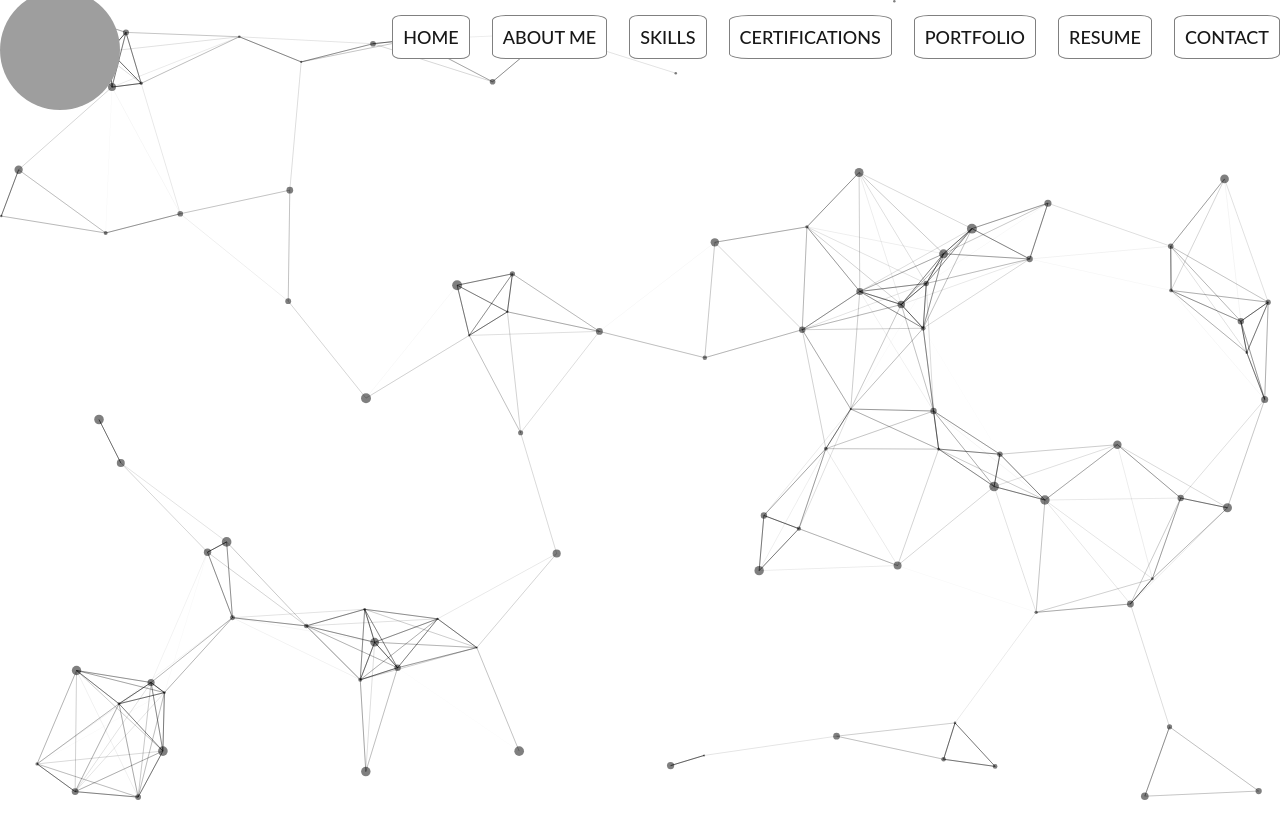
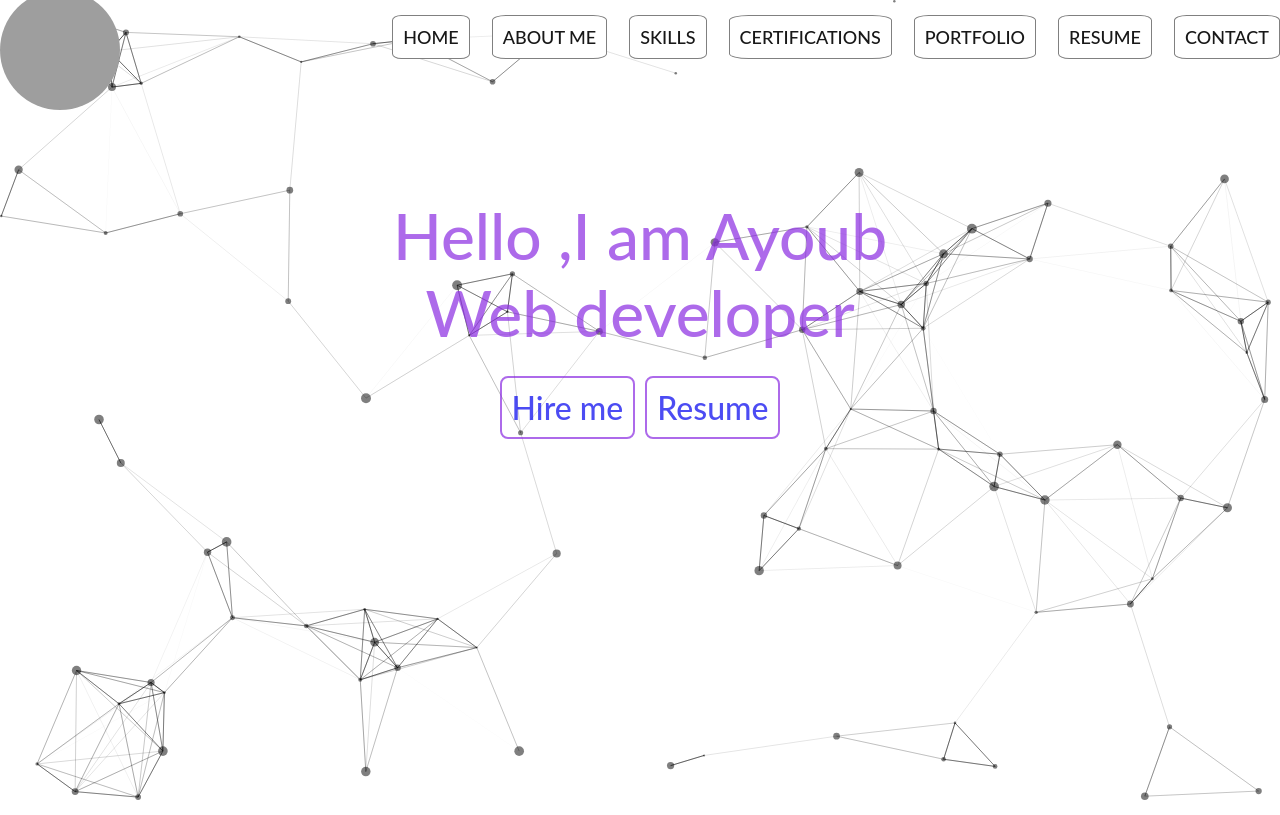
Before and after one commit to Ayoub-45/Portfolio, a React (Create React App) app: page / in a window 1280 px wide. Built offline with nearby package versions, Linux system fonts and the light colour scheme; grey boxes are pictures that could not be loaded.

Commit message:
Finish the home page

```diff
--- a/src/App.js
+++ b/src/App.js
@@ -1,6 +1,6 @@
 import Navbar from "./components/navbar/navbar.component";
 import "./index.css";
-import { useCallback } from "react";
+import { useCallback, useState } from "react";
 import { loadSlim } from "tsparticles-slim";
 import Particles from "react-tsparticles";
 import { Route, Routes, useLocation } from "react-router-dom";
@@ -14,32 +14,36 @@ import Content from "./pages/content/content.component";
 import Certifications from "./pages/certifications/certifications.component";
 import Contact from "./pages/contact/contact.component";
 function App() {
+  const [toggle, setToggle] = useState(false);
   const location = useLocation();
+  const renderParticles =
+    location.pathname === "/" || location.pathname === "/home";
   const particlesInit = useCallback(async (engine) => {
-    console.log(engine);
     await loadSlim(engine);
   }, []);
+  const particlesLoaded = useCallback(async (container) => {
+    await container;
+  }, []);
 
-  const particlesLoaded = useCallback(async (container) => {
-    await console.log(container);
-  }, []);
-  const handleLocation = () => {
-    console.log(location);
-  };
   return (
-    <div className="lato-light">
-      {}
+    <>
+      {renderParticles && (
         <Particles
           id="tsparticles"
           init={particlesInit}
           loaded={particlesLoaded}
           options={options}
         />
+      )}
 
-      <Navbar onhandleLocation={handleLocation} />
+      <Navbar
+        renderParticles={renderParticles}
+        onSetToggle={setToggle}
+        toggle={toggle}
+      />
       {/* Main pages*/}
       <Routes>
-        <Route index path="/" element={<Home />} />
+        <Route index path="/" element={<Home toggle={toggle} />} />
         <Route path="/about" element={<About />} />
         <Route path="/portfolio" element={<Portfolio />} />
         <Route path="/resume" element={<Resume />} />
@@ -48,7 +52,7 @@ function App() {
         <Route path="/content" element={<Content />} />
         <Route path="/contact" element={<Contact />} />
       </Routes>
-    </div>
+    </>
   );
 }
 
--- a/src/components/navbar/navbar.component.js
+++ b/src/components/navbar/navbar.component.js
@@ -1,4 +1,4 @@
-import React, { useState } from "react";
+import React from "react";
 import Logo from "../logo/logo.component";
 import { Link } from "react-router-dom";
 import data from "../../data/data.json";
@@ -6,17 +6,20 @@ import { HiX } from "react-icons/hi";
 import { FaBars } from "react-icons/fa";
 
 import "./navbar.styles.css";
-export default function Navbar({ onHandleLocation }) {
-  const [toggle, setToggle] = useState(false);
+export default function Navbar({ renderParticles, toggle, onSetToggle }) {
   const handleClick = () => {
-    setToggle((prevState) => !prevState);
+    onSetToggle((prevState) => !prevState);
+    console.log(toggle);
   };
   return (
     <div>
       <div className="navbar">
-        <div className="navbar-container">
+        <div
+          className="navbar-container"
+          style={{ position: `${renderParticles ? "absolute" : ""}` }}
+        >
           <div>
-            <Link to={"/"} onClick={onHandleLocation}>
+            <Link to={"/"}>
               <Logo />
             </Link>
           </div>
@@ -28,12 +31,7 @@ export default function Navbar({ onHandleLocation }) {
                 } navbar-container-menu active `}
               >
                 {data.map((item) => (
-                  <Link
-                    key={item.label}
-                    to={item.to}
-                    className="navbar-item"
-                    onClick={onHandleLocation}
-                  >
+                  <Link key={item.label} to={item.to} className="navbar-item">
                     <li>{item.label}</li>
                   </Link>
                 ))}
--- a/src/components/navbar/navbar.styles.css
+++ b/src/components/navbar/navbar.styles.css
@@ -1,8 +1,9 @@
 .navbar {
+  position: inherit;
   margin-top: 15px;
+  height: 150px;
 }
 .navbar-container {
-  position: fixed;
   width: 100%;
   display: flex;
   justify-content: space-between;
@@ -35,10 +36,8 @@
 }
 @media only screen and (max-width: 768px) {
   .navbar-container-menu {
-    margin-top: 10px;
     list-style: none;
     display: flex;
-    position: absolute;
     flex-direction: column;
     top: 80px;
     right: -5px;
--- a/src/index.css
+++ b/src/index.css
@@ -4,11 +4,7 @@
   --yellow-theme-sub-text-color: #1d1d1d1d;
   --yellow-theme-nav-background-color: #181818;
 }
-.lato-light {
-  font-family: "Lato", sans-serif;
-  font-weight: 500;
-  font-style: normal;
-}
+
 .round {
   border-radius: 50%;
 }
@@ -17,6 +13,9 @@
   margin: 0;
   padding: 0;
   scroll-behavior: smooth;
+  font-family: "Lato", sans-serif;
+  font-weight: 500;
+  font-style: normal;
 }
 html {
   font-size: 62.5%;
--- a/src/pages/certifications/certifications.component.js
+++ b/src/pages/certifications/certifications.component.js
@@ -1,7 +1,11 @@
 import React from "react";
-
+import "./certifications.styles.css";
 function Certifications() {
-  return <div>Certifications</div>;
+  return (
+    <div className="certifications-container">
+      <h1>Certifications</h1>
+    </div>
+  );
 }
 
 export default Certifications;
--- a/src/pages/certifications/certifications.styles.css
+++ b/src/pages/certifications/certifications.styles.css
@@ -0,0 +1,6 @@
+.certifications-container {
+  display: flex;
+  justify-content: center;
+  align-items: center;
+  margin-top: 150px;
+}
--- a/src/pages/home/home.component.js
+++ b/src/pages/home/home.component.js
@@ -1,11 +1,50 @@
-import React from "react";
-import { Outlet } from "react-router";
+import React, { useEffect, useState } from "react";
+import "./home.styles.css";
+import { Link } from "react-router-dom";
+function Home({ toggle }) {
+  const [isMobile, setIsMobile] = useState(
+    window.matchMedia("(max-width: 746px)").matches
+  );
+  useEffect(() => {
+    const handleResize = () => {
+      setIsMobile(window.matchMedia("(max-width: 746px)").matches);
+    };
 
-function Home() {
+    // Attach event listener for window resize
+    window.addEventListener("resize", handleResize);
+
+    // Cleanup the event listener on component unmount
+    return () => {
+      window.removeEventListener("resize", handleResize);
+    };
+  }, []);
   return (
-    <Outlet>
-      <h1>Hello world</h1>;
-    </Outlet>
+    <div
+      className={`${isMobile ? "set-mobile" : ""}`}
+      style={{
+        marginTop: `${toggle && isMobile ? "350px" : ""}`,
+        marginleft: `${toggle ? "350px" : ""}`,
+      }}
+    >
+      <div
+        className="home-container"
+        style={{ marginLeft: `${toggle ? "35px" : ""}` }}
+      >
+        <h1>
+          Hello ,I am Ayoub
+          <br />
+        </h1>
+        <h1>Web developer</h1>
+        <div className="hire-me-container">
+          <Link className="hire-me" to="/contact">
+            Hire me
+          </Link>
+          <Link className="hire-me" to="/resume">
+            Resume
+          </Link>
+        </div>
+      </div>
+    </div>
   );
 }
 
--- a/src/pages/home/home.styles.css
+++ b/src/pages/home/home.styles.css
@@ -0,0 +1,85 @@
+.home {
+  position: absolute;
+  margin-top: -120px;
+  right: 30%;
+  height: 100%;
+  display: flex;
+  justify-content: center;
+  flex-direction: column;
+  align-items: center;
+}
+.home-container {
+  margin-top: 32px;
+  display: flex;
+  justify-content: center;
+  flex-direction: column;
+  height: 100%;
+  width: 100%;
+  align-items: center;
+  font-size: 32px;
+  color: blueviolet;
+  opacity: 0.7;
+}
+.hire-me:focus,
+.hire-me:link,
+.hire-me:active {
+  padding: 10px;
+  text-decoration: none;
+  margin-top: 25px;
+  border: 2px blueviolet solid;
+  border-radius: 8px;
+}
+.hire-me:hover {
+  padding: 10px;
+  text-decoration: none;
+  margin-top: 25px;
+  border: 2px blueviolet solid;
+  border-radius: 8px;
+  background-color: black;
+  color: #fff;
+}
+.hire-me-container {
+  display: flex;
+  gap: 10px;
+}
+/*@media only screen and (max-width: 550px) {
+  .home {
+    position: absolute;
+    right: 15%;
+    margin-top: 350px;
+  }
+  .home-container h1 {
+    font-size: 3.5rem;
+  }
+}*/
+
+@media only screen and (min-width: 551px) and (max-width: 768px) {
+  .home {
+    position: absolute;
+    right: 20%;
+  }
+  .home-container h1 {
+    font-size: 3rem;
+  }
+}
+
+@media only screen and (min-width: 761px) and (max-width: 990px) {
+  .home-container h1 {
+    font-size: 3rem;
+    line-height: 5rem;
+  }
+  .home {
+    position: absolute;
+    top: 10%;
+    right: 20%;
+  }
+  .home-container h1 {
+    font-size: 5rem;
+    line-height: 5rem;
+  }
+}
+.set-mobile h1 {
+  text-align: center;
+  font-size: 4rem;
+  line-height: 4rem;
+}
```
Lines whose indentation alone changed are shown as unchanged.
